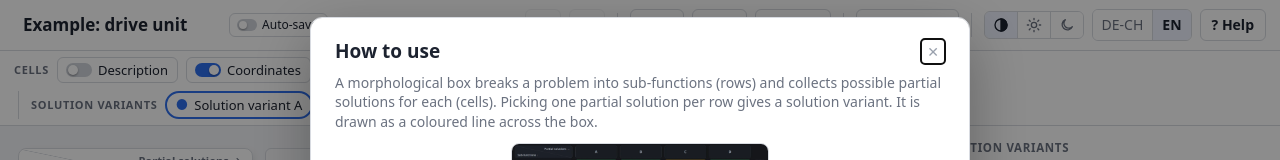
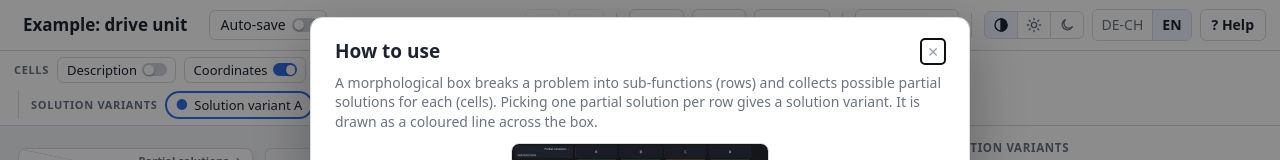
Before and after one commit to Master-D1990/morphological-box, a plain HTML site: page index.html in a window 1280 px wide. Shown: the top 160 px of the page. Drawn offline with Linux system fonts and the light colour scheme.

Commit message:
Schalter hinter dem Text, in em gezeichnet, überall gleich geformt
Co-Authored-By: Claude Opus 5.5 <noreply@anthropic.com>

```diff
--- a/index.html
+++ b/index.html
@@ -298,10 +298,7 @@ body.noside #side{display:none}
 #themeSeg button{padding:5px 8px}
 /* Speicherstatus + Auto-Schalter neben dem Projekttitel */
 #saveWrap{position:relative;display:inline-flex;align-items:center;gap:6px;min-width:0}
-#autoTgl,#autoTglPop{padding:3px 9px 3px 32px;font-size:12px;line-height:1.3}
-#autoTgl::before,#autoTglPop::before{left:7px;width:20px;height:12px;margin-top:-6px;border-radius:6px}
-#autoTgl::after,#autoTglPop::after{left:9px;width:8px;height:8px;margin-top:-4px}
-#autoTgl[aria-pressed=true]::after,#autoTglPop[aria-pressed=true]::after{transform:translateX(8px)}
+#autoTgl,#autoTglPop{line-height:1.3}
 #saveState{border:0;background:transparent;border-radius:6px;padding:2px 4px;font-size:12.5px;cursor:pointer;color:var(--muted);text-align:left;white-space:nowrap;overflow:hidden;text-overflow:ellipsis;max-width:260px;min-width:0}
 #saveState:hover{background:var(--hover)}
 #saveState.ok{color:var(--g)}
@@ -327,11 +324,12 @@ body.noside #side{display:none}
 .menu>.btn::after{content:" ▾";font-size:11px;color:var(--muted)}
 #bar2 .menu>.btn,#bar2 .btn.tgl{padding:3px 9px;font-size:13px}
 /* Kippschalter: Schiene + Knopf, gleitet beim Umschalten nach rechts */
-.btn.tgl,#bar2 .btn.tgl{position:relative;padding-left:40px}
-.btn.tgl::before{content:"";position:absolute;left:8px;top:50%;width:26px;height:14px;margin-top:-7px;border-radius:7px;background:var(--empty2);transition:background .2s}
-.btn.tgl::after{content:"";position:absolute;left:10px;top:50%;width:10px;height:10px;margin-top:-5px;border-radius:50%;background:#fff;box-shadow:0 1px 2px rgba(0,0,0,.35);transition:transform .2s}
+.btn.tgl,#bar2 .btn.tgl{position:relative;padding-right:2.9em}
+/* switch drawn in em, so it always matches the size of its text */
+.btn.tgl::before{content:"";position:absolute;right:.62em;top:50%;width:1.86em;height:1em;margin-top:-.5em;border-radius:.5em;background:var(--empty2);transition:background .2s}
+.btn.tgl::after{content:"";position:absolute;right:1.62em;top:50%;width:.72em;height:.72em;margin-top:-.36em;border-radius:50%;background:#fff;box-shadow:0 1px 2px rgba(0,0,0,.35);transition:transform .2s}
 .btn.tgl[aria-pressed=true]::before{background:var(--accent)}
-.btn.tgl[aria-pressed=true]::after{transform:translateX(12px)}
+.btn.tgl[aria-pressed=true]::after{transform:translateX(.86em)}
 @media (prefers-reduced-motion:reduce){ .btn.tgl::before,.btn.tgl::after{transition:none} }
 html:not(.ready) .btn.tgl::before,html:not(.ready) .btn.tgl::after{transition:none} /* beim Laden nicht von «aus» nach «ein» gleiten */
 #bRate+.menu{margin-left:-4px}
```
